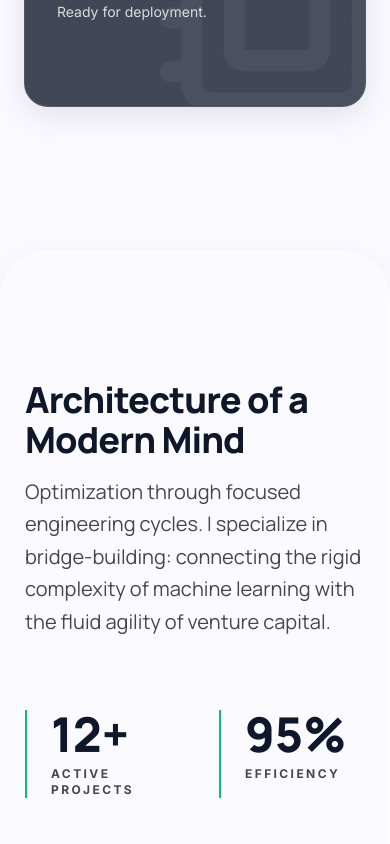
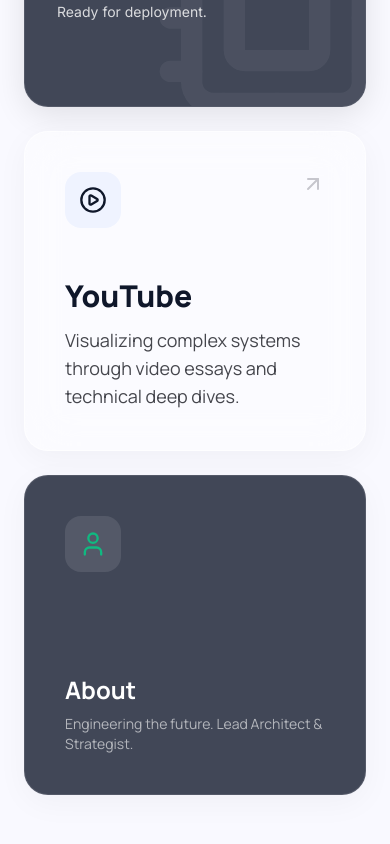
Before and after one commit to Gargeya-Grey/Personal-Brand-Website, a Next.js app: page / in a window 390 px wide. Shown: the part 2440-3284 px from the top of the page. Built offline with nearby package versions, Linux system fonts and the light colour scheme.

Commit message:
feat: Enhance card hover effects
Improve visual feedback by updating the hover states for various cards across the application. This change refines the transition effects to provide a more engaging user experience.

```diff
--- a/app/about/page.tsx
+++ b/app/about/page.tsx
@@ -88,7 +88,7 @@
               { icon: Cpu, title: "Machine Learning", desc: "PyTorch, ONNX, TensorRT. Optimizing models for inference at the edge and in the cloud." },
               { icon: Network, title: "Distributed Systems", desc: "Kafka, Kubernetes, gRPC. Designing resilient architectures that scale horizontally." }
             ].map((item, i) => (
-              <div key={i} className="bg-white/40 backdrop-blur-xl p-8 rounded-soft shadow-[0_8px_32px_rgba(0,0,0,0.04)] border border-white/60 flex flex-col gap-6 hover:bg-white/60 transition-all duration-500">
+              <div key={i} className="bg-white/40 backdrop-blur-xl p-8 rounded-soft shadow-[0_8px_32px_rgba(0,0,0,0.04)] border border-white/60 flex flex-col gap-6 hover:bg-white/70 hover:border-white hover:shadow-[0_8px_32px_rgba(0,0,0,0.1)] transition-[background-color,border-color,box-shadow] duration-300">
                 <div className="w-12 h-12 bg-surface-container-low rounded-xl flex items-center justify-center">
                   <item.icon className="w-6 h-6 text-primary" />
                 </div>
--- a/app/blog/page.tsx
+++ b/app/blog/page.tsx
@@ -71,7 +71,7 @@
                 whileInView={{ opacity: 1, y: 0 }}
                 viewport={{ once: true, margin: "-100px" }}
                 transition={{ duration: 0.6, delay: index * 0.1 }}
-                className="group cursor-pointer bg-white/40 backdrop-blur-xl p-10 rounded-soft shadow-[0_8px_32px_rgba(0,0,0,0.04)] border border-white/60 hover:bg-white/60 transition-all duration-500"
+                className="group cursor-pointer bg-white/40 backdrop-blur-xl p-10 rounded-soft shadow-[0_8px_32px_rgba(0,0,0,0.04)] border border-white/60 hover:bg-white/70 hover:border-white hover:shadow-[0_8px_32px_rgba(0,0,0,0.1)] transition-[background-color,border-color,box-shadow] duration-300"
               >
                 <Link href="#" className="block">
                   <div className="flex items-center gap-4 mb-4">
--- a/app/community/page.tsx
+++ b/app/community/page.tsx
@@ -43,7 +43,7 @@
         <section className="py-24 border-t border-outline-variant/20">
           <div className="grid grid-cols-1 md:grid-cols-3 gap-8">
 
-            <div className="bg-white/40 backdrop-blur-xl p-10 rounded-soft shadow-[0_8px_32px_rgba(0,0,0,0.04)] border border-white/60 hover:bg-white/60 transition-all duration-500">
+            <div className="bg-white/40 backdrop-blur-xl p-10 rounded-soft shadow-[0_8px_32px_rgba(0,0,0,0.04)] border border-white/60 hover:bg-white/70 hover:border-white hover:shadow-[0_8px_32px_rgba(0,0,0,0.1)] transition-[background-color,border-color,box-shadow] duration-300">
               <div className="w-12 h-12 bg-surface-container-low rounded-xl flex items-center justify-center mb-6">
                 <Globe className="w-6 h-6 text-primary" />
               </div>
@@ -51,7 +51,7 @@
               <div className="text-sm font-label uppercase tracking-[0.2em] text-on-surface-variant font-bold">Countries</div>
             </div>
 
-            <div className="bg-white/40 backdrop-blur-xl p-10 rounded-soft shadow-[0_8px_32px_rgba(0,0,0,0.04)] border border-white/60 hover:bg-white/60 transition-all duration-500">
+            <div className="bg-white/40 backdrop-blur-xl p-10 rounded-soft shadow-[0_8px_32px_rgba(0,0,0,0.04)] border border-white/60 hover:bg-white/70 hover:border-white hover:shadow-[0_8px_32px_rgba(0,0,0,0.1)] transition-[background-color,border-color,box-shadow] duration-300">
               <div className="w-12 h-12 bg-surface-container-low rounded-xl flex items-center justify-center mb-6">
                 <MessageSquare className="w-6 h-6 text-primary" />
               </div>
@@ -59,7 +59,7 @@
               <div className="text-sm font-label uppercase tracking-[0.2em] text-on-surface-variant font-bold">Monthly Messages</div>
             </div>
 
-            <div className="bg-primary-container/80 backdrop-blur-xl p-10 rounded-soft shadow-[0_8px_32px_rgba(0,0,0,0.04)] border border-white/10 group cursor-pointer relative overflow-hidden hover:bg-primary-container transition-all duration-500">
+            <div className="bg-primary-container/80 backdrop-blur-xl p-10 rounded-soft shadow-[0_8px_32px_rgba(0,0,0,0.04)] border border-white/10 group cursor-pointer relative overflow-hidden hover:bg-primary-container hover:border-white/30 hover:shadow-[0_8px_32px_rgba(0,0,0,0.2)] transition-[background-color,border-color,box-shadow] duration-300">
               <div className="absolute top-0 right-0 w-[200px] h-[200px] bg-accent/20 blur-[60px] rounded-full translate-x-1/3 -translate-y-1/3"></div>
               <div className="relative z-10 h-full flex flex-col justify-between">
                 <div className="flex justify-between items-start">
--- a/app/page.tsx
+++ b/app/page.tsx
@@ -1,7 +1,7 @@
 import Image from 'next/image';
 import Link from 'next/link';
 import * as motion from 'motion/react-client';
-import { ArrowUpRight, Rocket, Users, BookOpen, PlayCircle, Database, Network, Cpu } from 'lucide-react';
+import { ArrowUpRight, Rocket, Users, BookOpen, PlayCircle, Database, Network, Cpu, User } from 'lucide-react';
 import { Navigation } from '@/components/navigation';
 import { TerminalCard } from '@/components/terminal-card';
 import { Footer } from '@/components/footer';
@@ -64,7 +64,7 @@
             <Link href="/startup" className="md:col-span-2 block">
               <motion.div
                 whileHover={{ y: -4 }}
-                className="bg-white/40 backdrop-blur-xl p-10 rounded-soft shadow-[0_8px_32px_rgba(0,0,0,0.04)] flex flex-col justify-between min-h-[320px] group border border-white/60 h-full hover:bg-white/60 transition-all duration-500"
+                className="bg-white/40 backdrop-blur-xl p-10 rounded-soft shadow-[0_8px_32px_rgba(0,0,0,0.04)] flex flex-col justify-between min-h-[320px] group border border-white/60 h-full hover:bg-white/70 hover:border-white hover:shadow-[0_8px_32px_rgba(0,0,0,0.1)] transition-[background-color,border-color,box-shadow] duration-300"
               >
                 <div className="flex justify-between items-start">
                   <div className="w-14 h-14 bg-surface-container-low rounded-2xl flex items-center justify-center">
@@ -83,7 +83,7 @@
             <Link href="/community" className="block">
               <motion.div
                 whileHover={{ y: -4 }}
-                className="bg-primary-container/80 backdrop-blur-xl p-10 rounded-soft shadow-[0_8px_32px_rgba(0,0,0,0.04)] flex flex-col justify-between min-h-[320px] group h-full border border-white/10 hover:bg-primary-container transition-all duration-500"
+                className="bg-primary-container/80 backdrop-blur-xl p-10 rounded-soft shadow-[0_8px_32px_rgba(0,0,0,0.04)] flex flex-col justify-between min-h-[320px] group h-full border border-white/10 hover:bg-primary-container hover:border-white/30 hover:shadow-[0_8px_32px_rgba(0,0,0,0.2)] transition-[background-color,border-color,box-shadow] duration-300"
               >
                 <div className="w-14 h-14 bg-white/10 rounded-2xl flex items-center justify-center">
                   <Users className="w-7 h-7 text-accent" />
@@ -99,7 +99,7 @@
             <Link href="/blog" className="block">
               <motion.div
                 whileHover={{ y: -4 }}
-                className="bg-white/30 backdrop-blur-md p-10 rounded-soft shadow-[0_8px_32px_rgba(0,0,0,0.04)] flex flex-col justify-between min-h-[320px] group border border-white/50 h-full hover:bg-white/50 transition-all duration-500"
+                className="bg-white/30 backdrop-blur-md p-10 rounded-soft shadow-[0_8px_32px_rgba(0,0,0,0.04)] flex flex-col justify-between min-h-[320px] group border border-white/50 h-full hover:bg-white/60 hover:border-white hover:shadow-[0_8px_32px_rgba(0,0,0,0.1)] transition-[background-color,border-color,box-shadow] duration-300"
               >
                 <div className="w-14 h-14 bg-surface-container-lowest rounded-2xl flex items-center justify-center shadow-sm">
                   <BookOpen className="w-7 h-7 text-primary" />
@@ -115,6 +115,41 @@
             <div className="md:col-span-2 min-h-[320px]">
               <TerminalCard />
             </div>
+
+            {/* YouTube Card */}
+            <Link href="/youtube" className="md:col-span-2 block">
+              <motion.div
+                whileHover={{ y: -4 }}
+                className="bg-white/40 backdrop-blur-xl p-10 rounded-soft shadow-[0_8px_32px_rgba(0,0,0,0.04)] flex flex-col justify-between min-h-[320px] group border border-white/60 h-full hover:bg-white/70 hover:border-white hover:shadow-[0_8px_32px_rgba(0,0,0,0.1)] transition-[background-color,border-color,box-shadow] duration-300"
+              >
+                <div className="flex justify-between items-start">
+                  <div className="w-14 h-14 bg-surface-container-low rounded-2xl flex items-center justify-center">
+                    <PlayCircle className="w-7 h-7 text-primary" />
+                  </div>
+                  <ArrowUpRight className="w-6 h-6 text-outline-variant group-hover:text-accent transition-colors duration-300" />
+                </div>
+                <div className="mt-12">
+                  <h3 className="text-3xl font-headline font-extrabold text-primary mb-3">YouTube</h3>
+                  <p className="text-on-surface-variant text-lg max-w-md">Visualizing complex systems through video essays and technical deep dives.</p>
+                </div>
+              </motion.div>
+            </Link>
+
+            {/* About Card */}
+            <Link href="/about" className="block">
+              <motion.div
+                whileHover={{ y: -4 }}
+                className="bg-primary-container/80 backdrop-blur-xl p-10 rounded-soft shadow-[0_8px_32px_rgba(0,0,0,0.04)] flex flex-col justify-between min-h-[320px] group h-full border border-white/10 hover:bg-primary-container hover:border-white/30 hover:shadow-[0_8px_32px_rgba(0,0,0,0.2)] transition-[background-color,border-color,box-shadow] duration-300"
+              >
+                <div className="w-14 h-14 bg-white/10 rounded-2xl flex items-center justify-center">
+                  <User className="w-7 h-7 text-accent" />
+                </div>
+                <div className="mt-12">
+                  <h3 className="text-2xl font-headline font-bold text-white mb-2">About</h3>
+                  <p className="text-white/60 text-sm">Engineering the future. Lead Architect & Strategist.</p>
+                </div>
+              </motion.div>
+            </Link>
 
           </div>
         </section>
@@ -167,7 +202,7 @@
               { icon: Database, title: "Vector Storage", desc: "Advanced indexing techniques for billion-scale retrieval." },
               { icon: Network, title: "Multi-Agent Systems", desc: "Protocol design for autonomous agent communication." }
             ].map((item, i) => (
-              <div key={i} className="bg-white/40 backdrop-blur-xl p-8 rounded-soft shadow-[0_8px_32px_rgba(0,0,0,0.04)] border border-white/60 flex flex-col gap-6 hover:bg-white/60 transition-all duration-500">
+              <div key={i} className="bg-white/40 backdrop-blur-xl p-8 rounded-soft shadow-[0_8px_32px_rgba(0,0,0,0.04)] border border-white/60 flex flex-col gap-6 hover:bg-white/70 hover:border-white hover:shadow-[0_8px_32px_rgba(0,0,0,0.1)] hover:-translate-y-1 transition-all duration-300 ease-out">
                 <div className="w-12 h-12 bg-surface-container-low rounded-xl flex items-center justify-center">
                   <item.icon className="w-6 h-6 text-primary" />
                 </div>
--- a/app/startup/page.tsx
+++ b/app/startup/page.tsx
@@ -46,7 +46,7 @@
             {/* Project 1 */}
             <motion.div
               whileHover={{ y: -4 }}
-              className="bg-white/40 backdrop-blur-xl p-10 rounded-soft shadow-[0_8px_32px_rgba(0,0,0,0.04)] flex flex-col justify-between min-h-[400px] group border border-white/60 hover:bg-white/60 transition-all duration-500"
+              className="bg-white/40 backdrop-blur-xl p-10 rounded-soft shadow-[0_8px_32px_rgba(0,0,0,0.04)] flex flex-col justify-between min-h-[400px] group border border-white/60 hover:bg-white/70 hover:border-white hover:shadow-[0_8px_32px_rgba(0,0,0,0.1)] transition-[background-color,border-color,box-shadow] duration-300"
             >
               <div className="flex justify-between items-start">
                 <div className="w-14 h-14 bg-surface-container-low rounded-2xl flex items-center justify-center">
@@ -68,7 +68,7 @@
             {/* Project 2 */}
             <motion.div
               whileHover={{ y: -4 }}
-              className="bg-white/40 backdrop-blur-xl p-10 rounded-soft shadow-[0_8px_32px_rgba(0,0,0,0.04)] flex flex-col justify-between min-h-[400px] group border border-white/60 hover:bg-white/60 transition-all duration-500"
+              className="bg-white/40 backdrop-blur-xl p-10 rounded-soft shadow-[0_8px_32px_rgba(0,0,0,0.04)] flex flex-col justify-between min-h-[400px] group border border-white/60 hover:bg-white/70 hover:border-white hover:shadow-[0_8px_32px_rgba(0,0,0,0.1)] transition-[background-color,border-color,box-shadow] duration-300"
             >
               <div className="flex justify-between items-start">
                 <div className="w-14 h-14 bg-surface-container-low rounded-2xl flex items-center justify-center">
--- a/app/youtube/page.tsx
+++ b/app/youtube/page.tsx
@@ -71,7 +71,7 @@
                 whileInView={{ opacity: 1, scale: 1 }}
                 viewport={{ once: true }}
                 transition={{ duration: 0.6, delay: index * 0.1 }}
-                className="group cursor-pointer bg-white/40 backdrop-blur-xl p-6 rounded-soft shadow-[0_8px_32px_rgba(0,0,0,0.04)] border border-white/60 hover:bg-white/60 transition-all duration-500"
+                className="group cursor-pointer bg-white/40 backdrop-blur-xl p-6 rounded-soft shadow-[0_8px_32px_rgba(0,0,0,0.04)] border border-white/60 hover:bg-white/70 hover:border-white hover:shadow-[0_8px_32px_rgba(0,0,0,0.1)] transition-[background-color,border-color,box-shadow] duration-300"
               >
                 <div className="relative aspect-video rounded-2xl overflow-hidden mb-6 shadow-ambient">
                   <Image
--- a/metadata.json
+++ b/metadata.json
@@ -1,5 +1,5 @@
 {
-  "name": "Gargeya Sharma - Engineering Editorial",
+  "name": "Gargeya Sharma Brand Website",
   "description": "Personal portfolio and engineering editorial for Gargeya Sharma, focusing on AI architecture and venture building.",
   "requestFramePermissions": []
 }
```
